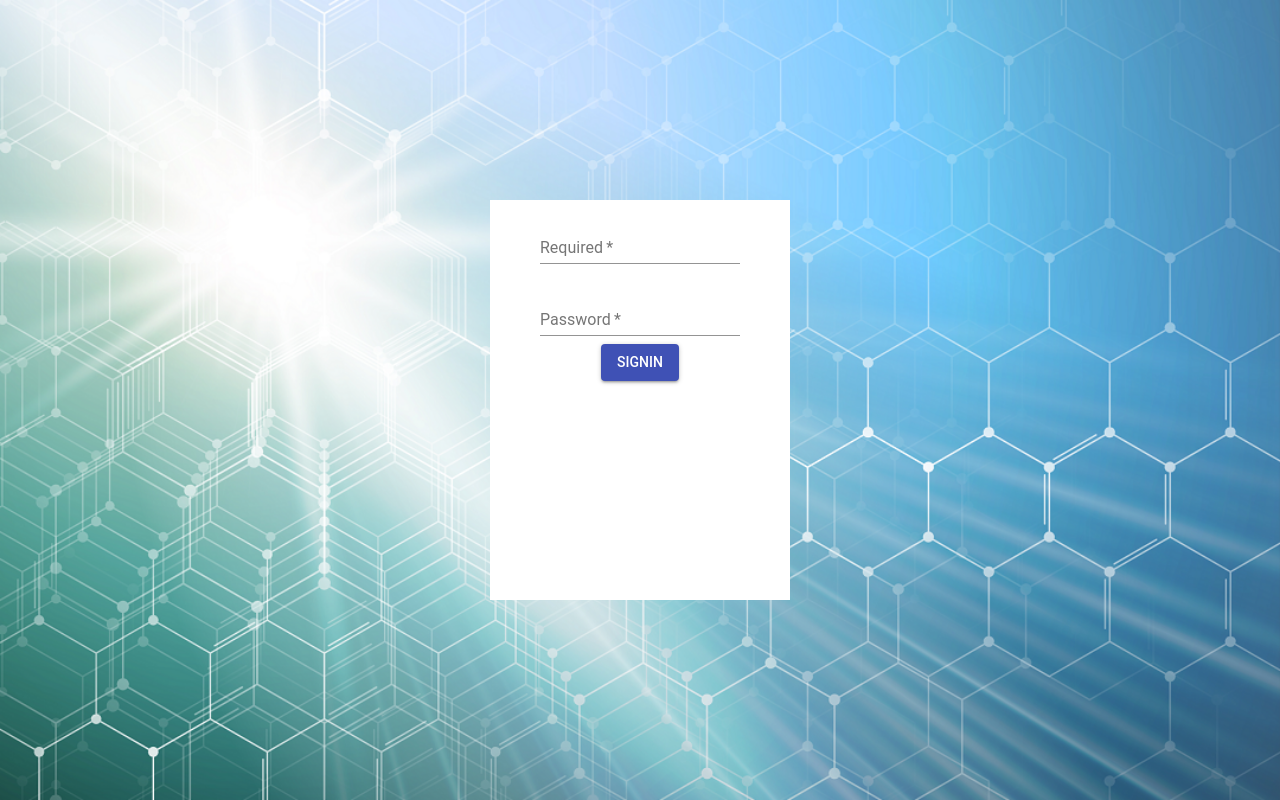
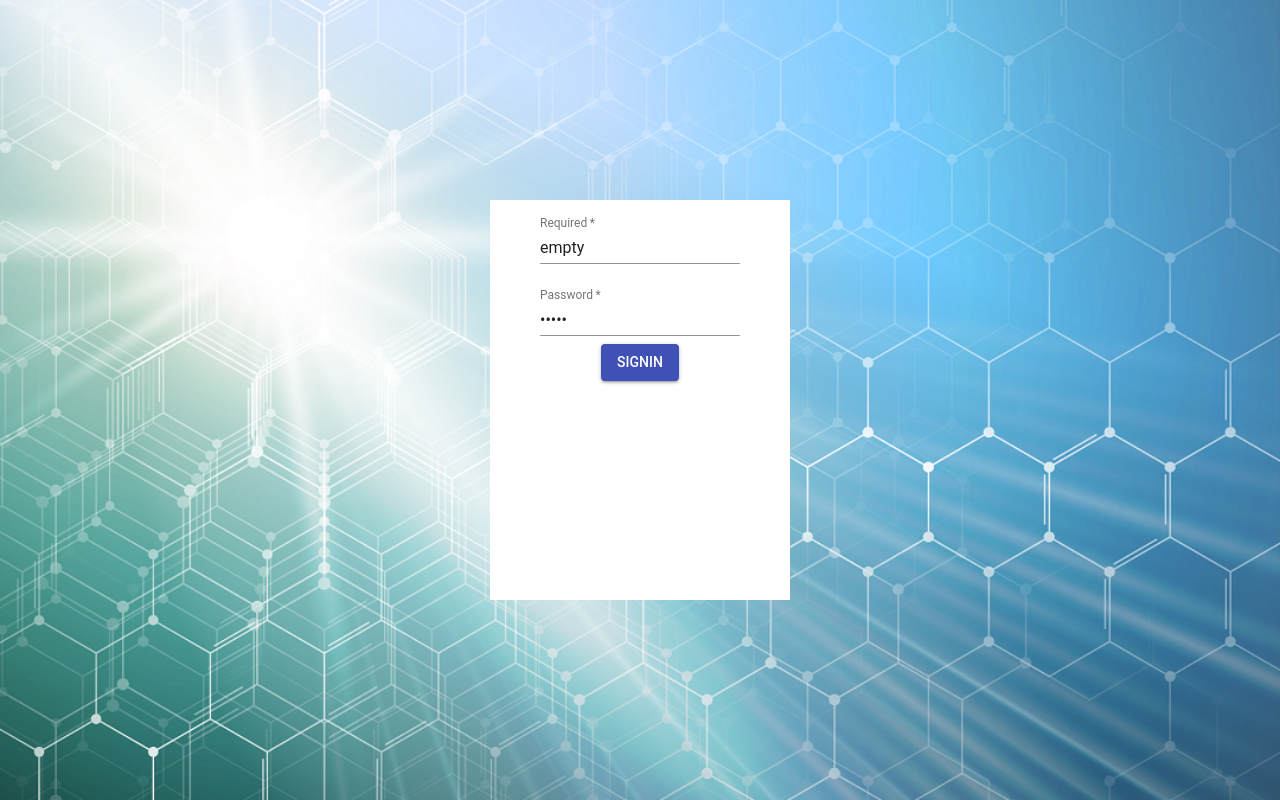
Before and after one commit to szydlaczek/OfficeApp, a React (Create React App) app in the folder zpas_app/: page /SignIn in a window 1280 px wide. Built offline with nearby package versions, Linux system fonts and the light colour scheme.

Commit message:
Add redux

```diff
--- a/zpas_app/package.json
+++ b/zpas_app/package.json
@@ -6,8 +6,10 @@
     "@material-ui/core": "^3.9.3",
     "react": "^16.8.6",
     "react-dom": "^16.8.6",
+    "react-redux": "^7.0.2",
     "react-router-dom": "^5.0.0",
-    "react-scripts": "2.1.8"
+    "react-scripts": "2.1.8",
+    "redux": "^4.0.1"
   },
   "scripts": {
     "start": "react-scripts start",
--- a/zpas_app/src/Components/Route.js
+++ b/zpas_app/src/Components/Route.js
@@ -1,17 +1,21 @@
 import React from 'react';
 import {BrowserRouter, Route, Switch} from 'react-router-dom';
 import SignIn from './SignIn/SignIn'
-import App from './../App'
+import App from './../App';
+import {Provider} from 'react-redux';
+import store from '../store/store';
 
 export default class Router extends React.Component {
     render() {
         return (
+          <Provider store={store}>
             <BrowserRouter>
               <Switch>
                   <Route exact path="/" component={App}/>
                   <Route path='/SignIn' component = {SignIn}/>
               </Switch>
             </BrowserRouter>
+          </Provider>
         );
     }
 }
--- a/zpas_app/src/Components/SignIn/SignInForm.js
+++ b/zpas_app/src/Components/SignIn/SignInForm.js
@@ -3,9 +3,10 @@ import ReactDOM from 'react-dom';
 import Grid from '@material-ui/core/Grid';
 import TextField from '@material-ui/core/TextField';
 import Button from '@material-ui/core/Button';
+import {connect} from 'react-redux';
 
 
-export default class SignInForm extends React.Component {
+class SignInFormC extends React.Component {
     constructor() {
         super();
         this.handleSubmit = this.handleSubmit.bind(this);
@@ -44,7 +45,7 @@ export default class SignInForm extends React.Component {
                             required
                             id="standard-required"
                             label="Required"
-                            defaultValue=""
+                            defaultValue={this.props.user.userName}
                             style = {{width: 200}}
                             margin="normal"
                             name="userName"
@@ -57,7 +58,7 @@ export default class SignInForm extends React.Component {
                             label="Password"
                             style = {{width: 200}}
                             type="password"
-                            defaultValue=""
+                            defaultValue={this.props.user.password}
                             autoComplete="current-password"
                             margin="normal"
                             name="password"
@@ -75,3 +76,11 @@ export default class SignInForm extends React.Component {
         );
     }
 }
+const mapStateToProps = state => {
+    return {
+        user : state.user
+    }
+}
+
+const SignInForm = connect(mapStateToProps)(SignInFormC)
+export default SignInForm;
--- /dev/null
+++ b/zpas_app/src/store/signInReducer.js
@@ -0,0 +1,16 @@
+
+const initialState = {
+    user : {
+        userName : "empty",
+        password : "empty"
+    }
+}
+
+const signInReducer = (state = initialState, action) => {
+    switch (action.type) {
+        default:
+            console.log("unknow" + action.type);
+            return state;
+    }
+}
+export default signInReducer;
--- /dev/null
+++ b/zpas_app/src/store/store.js
@@ -0,0 +1,6 @@
+import {createStore} from 'redux';
+import signInReducer from './signInReducer';
+
+const store = createStore(signInReducer);
+
+export default store;
```
Also changed, not shown: 1 other file (tests, documents, lock files or other folders). Lines whose indentation alone changed are shown as unchanged.
